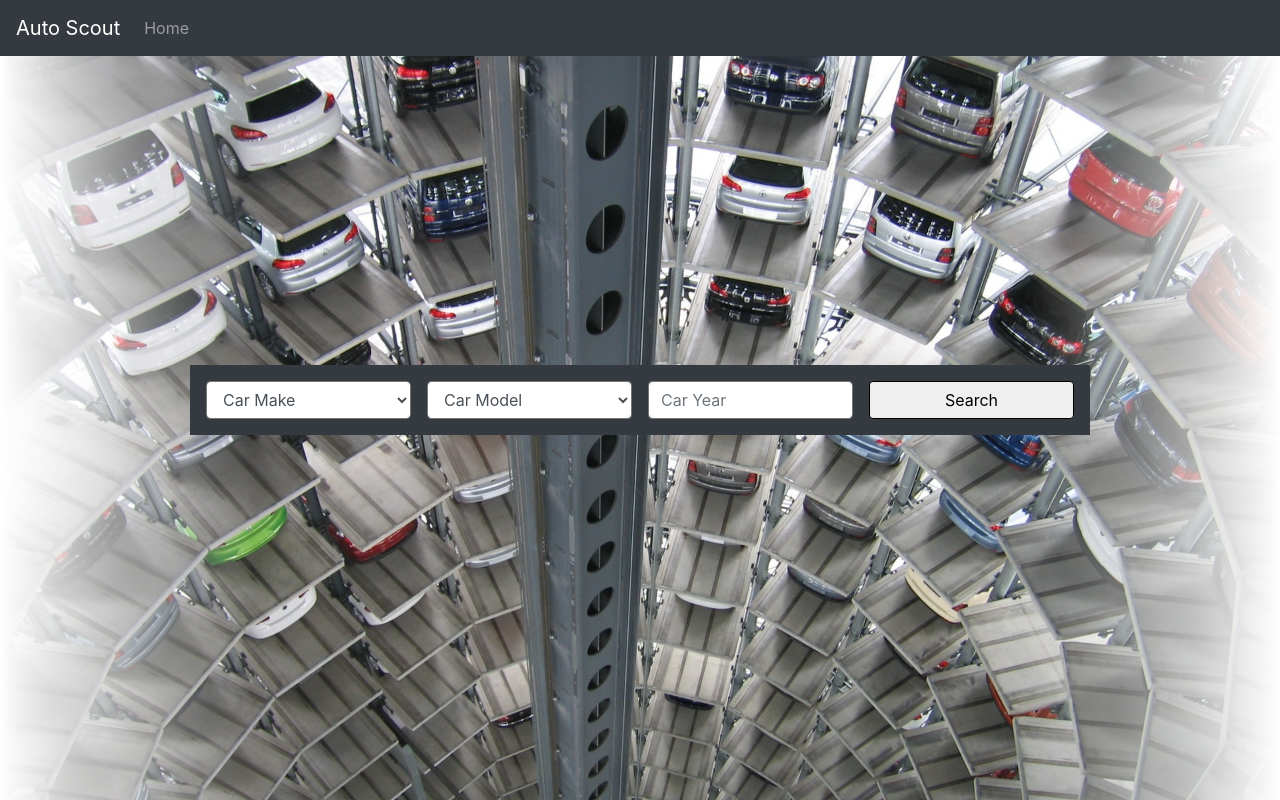
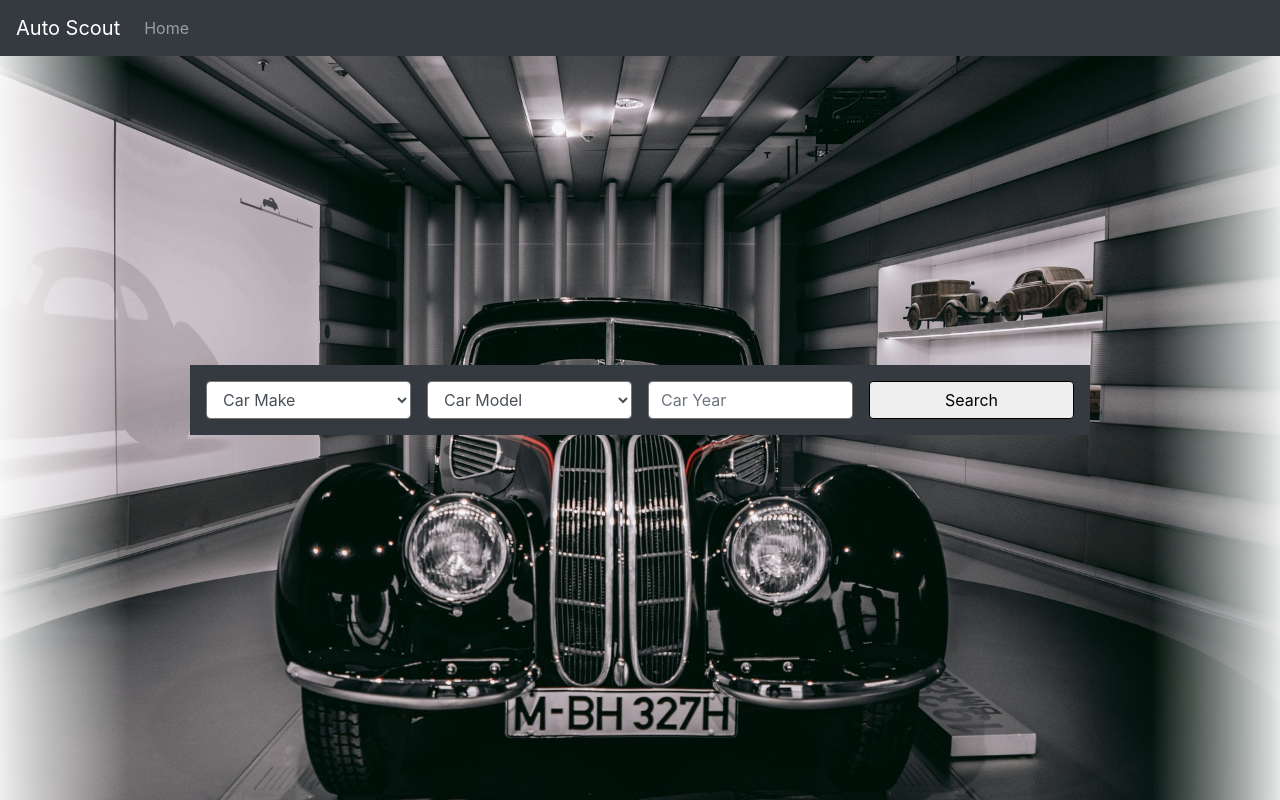
Before and after one commit to ruitang2create/auto_scout, a React (Create React App) app: page / in a window 1280 px wide. Built offline with nearby package versions, Linux system fonts and the light colour scheme.

Commit message:
modified home page background img

```diff
--- a/src/pages/Home.js
+++ b/src/pages/Home.js
@@ -12,7 +12,7 @@ export default function Home(props) {
       <div
         className={styles.heroBg}
         style={{
-          backgroundImage: `linear-gradient(to left, rgba(255, 255, 255, 1), rgba(255, 255, 255, 0), rgba(255, 255, 255, 0), rgba(255, 255, 255, 0), rgba(255, 255, 255, 0), rgba(255, 255, 255, 1)), url("/assets/images/cars_inventory.jpg")`,
+          backgroundImage: `linear-gradient(to right, rgba(255, 255, 255, 0.9), rgba(255, 255, 255, 0) 10%, rgba(255, 255, 255, 0) 90%, rgba(255, 255, 255, 0.9) 100%), url("/assets/images/cars_museum.jpg")`,
         }}
       />
       <Form className={styles.searchForm} onSubmit={handleSubmit}>
```
